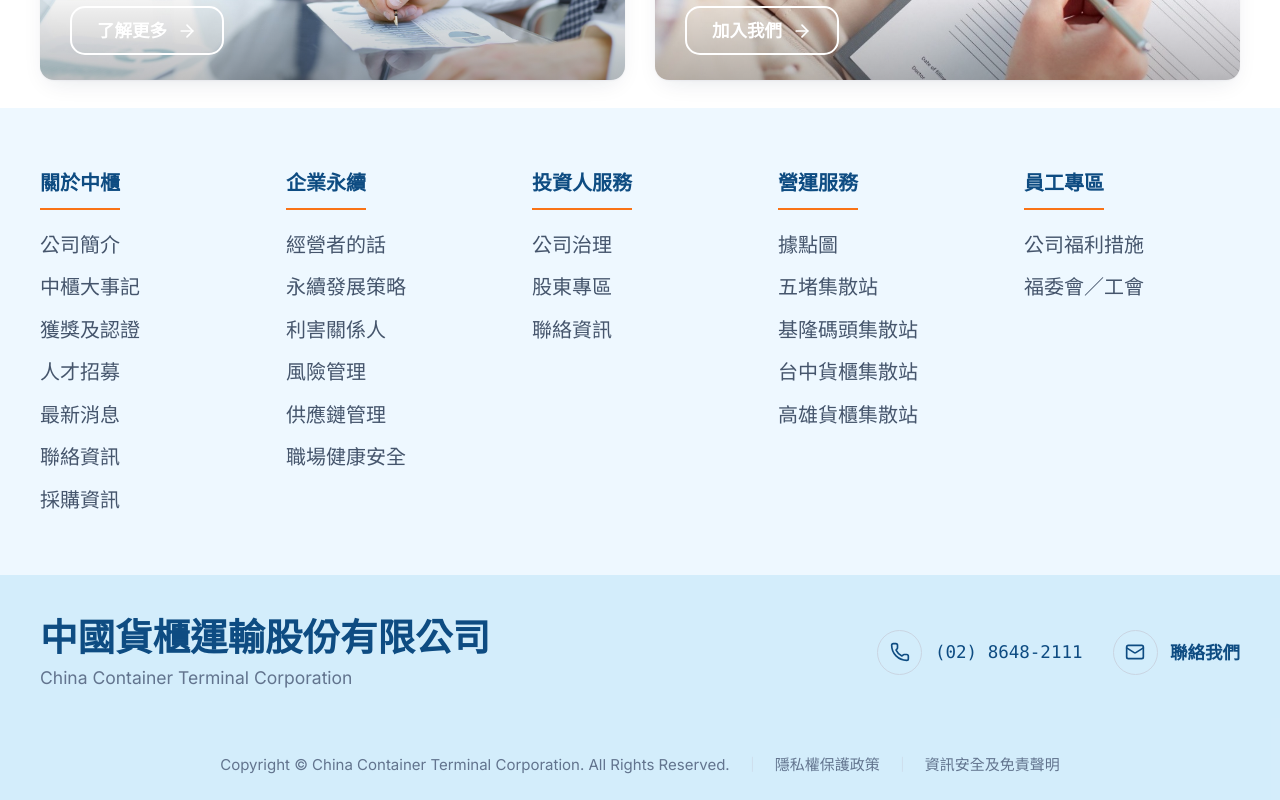
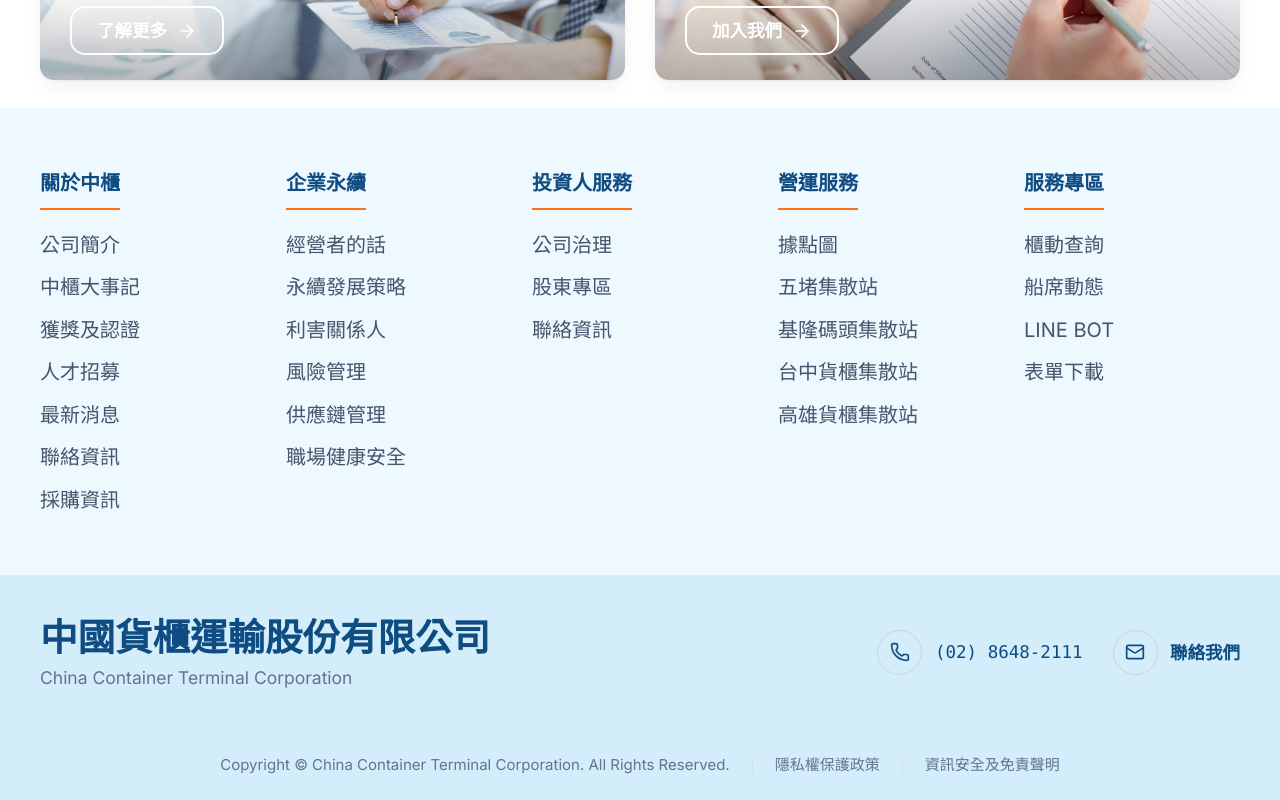
Before and after one commit to jc0630/cctc, a React (Vite) app: page / in a window 1280 px wide. Shown: the part 3347-4147 px from the top of the page. Built offline with nearby package versions, Linux system fonts and the light colour scheme.

Commit message:
Restore footer 服務專區, remove footer 員工專區
Co-Authored-By: Claude Sonnet 5 <noreply@anthropic.com>

```diff
--- a/src/components/Footer.tsx
+++ b/src/components/Footer.tsx
@@ -71,11 +71,13 @@ const FOOTER_COLUMNS: FooterColumn[] = [
     ]
   },
   {
-    titleZh: '員工專區',
-    titleEn: 'Staff Zone',
+    titleZh: '服務專區',
+    titleEn: 'Service Center',
     links: [
-      { labelZh: '公司福利措施', labelEn: 'Employee Benefits', sectionId: 'careers' },
-      { labelZh: '福委會／工會', labelEn: 'Welfare Committee / Union', sectionId: 'careers' }
+      { labelZh: '櫃動查詢', labelEn: 'Container Tracking', sectionId: 'services' },
+      { labelZh: '船席動態', labelEn: 'Berth Status', sectionId: 'services' },
+      { labelZh: 'LINE BOT', labelEn: 'LINE BOT', sectionId: 'services' },
+      { labelZh: '表單下載', labelEn: 'Document Downloads', sectionId: 'services' }
     ]
   }
 ];
```
